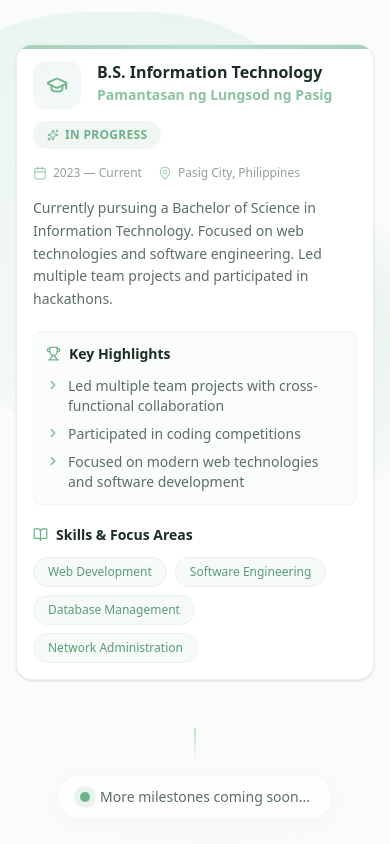
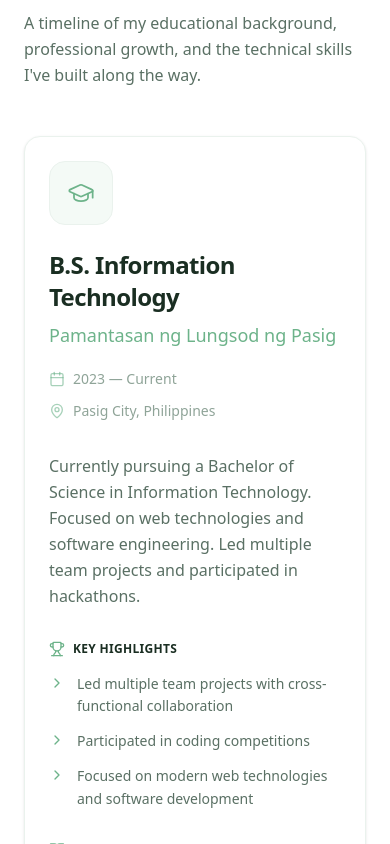
Before and after one commit to KlyrhonMiko/portfolio, a Next.js app: page / in a window 390 px wide. Shown: the part 4980-5824 px from the top of the page. Built offline with nearby package versions, Linux system fonts and the light colour scheme.

Commit message:
fix: redesign experience section with a more modern design

```diff
--- a/src/components/Experience.tsx
+++ b/src/components/Experience.tsx
@@ -2,16 +2,7 @@
 
 import { motion, useInView } from "framer-motion";
 import { useRef } from "react";
-import {
-  Briefcase,
-  GraduationCap,
-  Calendar,
-  MapPin,
-  BookOpen,
-  Trophy,
-  ChevronRight,
-  Sparkles,
-} from "lucide-react";
+import { Briefcase, GraduationCap, Calendar, MapPin, ChevronRight, Trophy, BookOpen } from "lucide-react";
 
 const experiences = [
   {
@@ -20,14 +11,13 @@ const experiences = [
     organization: "Pamantasan ng Lungsod ng Pasig",
     location: "Pasig City, Philippines",
     period: "2023 — Current",
-    status: "In Progress",
     description:
       "Currently pursuing a Bachelor of Science in Information Technology. Focused on web technologies and software engineering. Led multiple team projects and participated in hackathons.",
     skills: [
       "Web Development",
       "Software Engineering",
-      "Database Management",
-      "Network Administration",
+      "UI/UX Design",
+      "Machine Problems",
     ],
     highlights: [
       "Led multiple team projects with cross-functional collaboration",
@@ -38,267 +28,167 @@ const experiences = [
 ];
 
 export default function Experience() {
-  const ref = useRef(null);
-  const isInView = useInView(ref, { once: true, margin: "-80px" });
+  const containerRef = useRef(null);
+  const isInView = useInView(containerRef, { once: true, margin: "-100px" });
+
+  const containerVariants = {
+    hidden: { opacity: 0 },
+    visible: {
+      opacity: 1,
+      transition: {
+        staggerChildren: 0.15,
+        delayChildren: 0.2,
+      },
+    },
+  };
+
+  const itemVariants = {
+    hidden: { opacity: 0, y: 30 },
+    visible: {
+      opacity: 1,
+      y: 0,
+      transition: {
+        duration: 0.7,
+        ease: [0.21, 0.47, 0.32, 0.98] as const,
+      },
+    },
+  };
 
   return (
-    <section
-      id="experience"
-      className="relative pt-12 pb-12 md:pt-16 md:pb-16"
+    <section id="experience" className="relative pt-24 pb-32 md:pt-32 md:pb-40 bg-surface">
+      <div className="mx-auto max-w-7xl px-6 md:px-12 lg:px-20" ref={containerRef}>
+        <motion.div
+          variants={containerVariants}
+          initial="hidden"
+          animate={isInView ? "visible" : "hidden"}
+          className="grid grid-cols-1 lg:grid-cols-12 gap-12 lg:gap-24"
         >
-      {/* Animated background blobs */}
-      <div className="pointer-events-none absolute inset-0">
-        <div className="dot-pattern absolute inset-0 opacity-[0.02]" />
-        {/* Blob left — slow horizontal drift */}
-        <div
-          className="absolute -left-20 top-1/4 h-[400px] w-[400px] opacity-[0.12]"
-          style={{
-            background:
-              "linear-gradient(180deg, var(--color-accent-teal), var(--color-primary-light))",
-            animation:
-              "blob 15s ease-in-out infinite, float-3 22s ease-in-out infinite",
-            borderRadius: "40% 60% 70% 30% / 50% 40% 60% 50%",
-          }}
-        />
-        {/* Blob right — counter-morph with blur */}
-        <div
-          className="absolute -right-16 bottom-1/3 h-[350px] w-[350px] opacity-[0.10]"
-          style={{
-            background:
-              "linear-gradient(200deg, var(--color-primary), var(--color-accent))",
-            animation:
-              "blob 11s ease-in-out infinite reverse, float-1 18s ease-in-out infinite reverse",
-            borderRadius: "60% 40% 30% 70% / 60% 30% 70% 40%",
-            filter: "blur(20px)",
-          }}
-        />
-        {/* Small top-center glow */}
-        <div
-          className="absolute left-1/2 top-10 h-[180px] w-[180px] -translate-x-1/2 opacity-[0.08]"
-          style={{
-            background: "var(--color-accent-teal)",
-            animation:
-              "blob 9s ease-in-out infinite, float-2 12s ease-in-out infinite",
-            borderRadius: "60% 40% 30% 70% / 60% 30% 70% 40%",
-            filter: "blur(50px)",
-          }}
-        />
+          {/* Editorial Left Pane (Sticky) */}
+          <div className="lg:col-span-4 relative">
+            <div className="sticky top-32">
+              <motion.div variants={itemVariants}>
+                <span className="mb-4 inline-block text-xs font-bold uppercase tracking-[0.2em] text-primary/80">
+                  Experience
+                </span>
+                <h2 className="text-4xl sm:text-5xl md:text-6xl font-black tracking-tight text-heading leading-[1.1] mb-6">
+                  My Journey.
+                </h2>
+                <div className="h-1 w-16 bg-primary mb-8 rounded-full" />
+                <p className="text-base md:text-lg text-body leading-relaxed max-w-sm">
+                  A timeline of my educational background, professional growth, and the technical skills I&apos;ve built along the way.
+                </p>
+              </motion.div>
+            </div>
           </div>
 
-      <div className="relative mx-auto max-w-5xl px-4 sm:px-6" ref={ref}>
-        {/* Section heading */}
+          {/* Right Pane (Content) */}
+          <div className="lg:col-span-8 space-y-12">
+            {experiences.map((exp, index) => (
               <motion.div
-          initial={{ opacity: 0, y: 30 }}
-          animate={isInView ? { opacity: 1, y: 0 } : {}}
-          transition={{ duration: 0.6 }}
-          className="mb-10 sm:mb-16 text-center"
+                key={`${exp.title}-${index}`}
+                variants={itemVariants}
+                className="group relative"
               >
-          <span className="mb-3 inline-block text-xs sm:text-sm font-semibold uppercase tracking-[0.15em] text-[#81C784]">
-            Experience
-          </span>
-          <h2 className="mb-4 text-2xl font-bold text-[#2E3A3C] sm:text-3xl md:text-4xl lg:text-5xl">
-            My Journey
-          </h2>
-          <div className="mx-auto h-0.5 w-20 bg-[#81C784]" />
-          <p className="mx-auto mt-4 max-w-lg text-body">
-            A timeline of my educational background and professional growth
-          </p>
-        </motion.div>
+                {/* Timeline connection line for desktop */}
+                {index !== experiences.length - 1 && (
+                  <div className="absolute left-8 top-24 bottom-[-3rem] w-px bg-border-light hidden sm:block" />
+                )}
 
-        {/* Timeline */}
-        <div className="relative mx-auto max-w-2xl">
-          {/* Animated vertical line */}
-          <div
-            className="absolute left-1/2 top-0 hidden -translate-x-1/2 md:block"
-            style={{ width: "2px" }}
-          >
-            <motion.div
-              initial={{ height: 0 }}
-              animate={isInView ? { height: "100%" } : {}}
-              transition={{ duration: 1.8, ease: "easeOut", delay: 0.3 }}
-              className="bg-gradient-to-b from-primary via-accent-teal to-primary-light"
-            />
+                <div className="bg-surface border border-border-light hover:border-primary/30 transition-colors duration-500 rounded-2xl md:rounded-3xl p-6 md:p-10 shadow-sm hover:shadow-xl hover:shadow-primary/5">
+                  <div className="flex flex-col sm:flex-row gap-6 mb-8">
+                    {/* Icon Container */}
+                    <div className="shrink-0">
+                      <div className="flex h-16 w-16 items-center justify-center rounded-2xl bg-surface-elevated border border-border-light text-primary group-hover:bg-primary group-hover:text-white transition-all duration-300">
+                        {exp.type === "work" ? (
+                          <Briefcase strokeWidth={1.5} size={28} />
+                        ) : (
+                          <GraduationCap strokeWidth={1.5} size={28} />
+                        )}
+                      </div>
                     </div>
 
-          <div className="space-y-12">
-            {experiences.map((exp, index) => (
-              <motion.div
-                key={`${exp.title}-${exp.period}`}
-                initial={{ opacity: 0, y: 40 }}
-                animate={isInView ? { opacity: 1, y: 0 } : {}}
-                transition={{ duration: 0.7, delay: 0.4 + index * 0.2 }}
-                className="relative"
-              >
-                {/* Timeline node */}
-                <div className="absolute left-1/2 top-0 z-10 hidden -translate-x-1/2 -translate-y-1/2 md:flex">
-                  <div className="relative">
-                    <span
-                      className="absolute -inset-2 rounded-full bg-primary/20"
-                      style={{
-                        animation:
-                          "pulse-ring 2.5s cubic-bezier(0, 0, 0.2, 1) infinite",
-                      }}
-                    />
-                    <div className="relative flex h-10 w-10 items-center justify-center rounded-full border-[3px] border-primary bg-surface shadow-lg shadow-primary/20">
-                      {exp.type === "work" ? (
-                        <Briefcase size={16} className="text-primary" />
-                      ) : (
-                        <GraduationCap size={16} className="text-primary" />
+                    {/* Header Info */}
+                    <div className="flex-grow">
+                      <div className="flex flex-col sm:flex-row sm:items-start sm:justify-between gap-4 mb-2">
+                        <div>
+                          <h3 className="text-2xl md:text-3xl font-bold text-heading tracking-tight mb-2">
+                            {exp.title}
+                          </h3>
+                          <div className="text-lg font-medium text-primary mb-3">
+                            {exp.organization}
+                          </div>
+                        </div>
+                      </div>
+
+                      <div className="flex flex-wrap items-center gap-x-6 gap-y-3 text-sm font-medium text-muted">
+                        <span className="flex items-center gap-2">
+                          <Calendar size={16} className="text-primary/60" />
+                          {exp.period}
+                        </span>
+                        {exp.location && (
+                          <span className="flex items-center gap-2">
+                            <MapPin size={16} className="text-primary/60" />
+                            {exp.location}
+                          </span>
                         )}
                       </div>
                     </div>
                   </div>
 
-                {/* Card */}
-                <div className="pt-8">
-                  <motion.div
-                    whileHover={{ y: -4 }}
-                    transition={{ duration: 0.3, ease: "easeOut" }}
-                    className="group relative overflow-hidden rounded-2xl border border-border-light bg-surface shadow-sm transition-shadow duration-400 hover:border-primary/20 hover:shadow-xl hover:shadow-primary/8"
-                  >
-                    {/* Top gradient accent */}
-                    <div className="absolute inset-x-0 top-0 h-1 bg-gradient-to-r from-primary via-accent-teal to-primary opacity-60 transition-opacity duration-300 group-hover:opacity-100" />
-
-                    <div className="p-4 sm:p-6 md:p-8">
-                      {/* Header */}
-                      <div className="mb-4 sm:mb-5 flex flex-col gap-3 sm:flex-row sm:items-start sm:justify-between">
-                        <div className="flex items-start gap-4">
-                          {/* Icon */}
-                          <div className="flex h-12 w-12 shrink-0 items-center justify-center rounded-xl bg-gradient-to-br from-primary/10 to-accent-teal/10 text-primary transition-all duration-300 group-hover:from-primary group-hover:to-primary-dark group-hover:text-white group-hover:shadow-lg group-hover:shadow-primary/25">
-                            {exp.type === "work" ? (
-                              <Briefcase size={22} />
-                            ) : (
-                              <GraduationCap size={22} />
-                            )}
-                          </div>
-                          <div>
-                            <h3 className="text-base font-bold leading-snug text-heading sm:text-lg md:text-xl">
-                              {exp.title}
-                            </h3>
-                            <p className="mt-0.5 text-sm font-semibold text-primary/80">
-                              {exp.organization}
-                            </p>
-                          </div>
-                        </div>
-                        {/* Status badge */}
-                        {exp.status && (
-                          <span className="inline-flex shrink-0 items-center gap-1.5 self-start rounded-full bg-primary/10 px-3.5 py-1.5 text-xs font-bold uppercase tracking-wide text-primary">
-                            <Sparkles size={12} />
-                            {exp.status}
-                          </span>
-                        )}
-                      </div>
-
-                      {/* Meta info row */}
-                      <div className="mb-4 sm:mb-5 flex flex-wrap items-center gap-x-4 sm:gap-x-5 gap-y-2 text-xs sm:text-sm text-muted">
-                        <span className="flex items-center gap-1.5">
-                          <Calendar size={14} className="text-primary/60" />
-                          {exp.period}
-                        </span>
-                        {exp.location && (
-                          <span className="flex items-center gap-1.5">
-                            <MapPin size={14} className="text-primary/60" />
-                            {exp.location}
-                          </span>
-                        )}
-                      </div>
-
                   {/* Description */}
-                      <p className="mb-5 sm:mb-6 text-sm sm:text-base leading-relaxed text-body">
+                  <p className="text-base leading-relaxed text-body mb-8 max-w-3xl">
                     {exp.description}
                   </p>
 
-                      {/* Highlights */}
+                  {/* Highlights & Skills Grid */}
+                  <div className="grid md:grid-cols-2 gap-8">
                     {exp.highlights && exp.highlights.length > 0 && (
-                        <div className="mb-5 sm:mb-6 rounded-lg sm:rounded-xl border border-border-light/60 bg-primary-lighter/30 p-3 sm:p-4">
-                          <div className="mb-3 flex items-center gap-2 text-sm font-semibold text-heading">
-                            <Trophy
-                              size={15}
-                              className="text-primary"
-                            />
+                      <div>
+                        <div className="mb-4 flex items-center gap-2 font-bold text-heading tracking-wide uppercase text-xs">
+                          <Trophy size={16} className="text-primary" />
                           Key Highlights
                         </div>
-                          <ul className="space-y-2">
+                        <ul className="space-y-3">
                           {exp.highlights.map((highlight, i) => (
-                              <motion.li
-                                key={i}
-                                initial={{ opacity: 0, x: -10 }}
-                                animate={isInView ? { opacity: 1, x: 0 } : {}}
-                                transition={{
-                                  duration: 0.4,
-                                  delay: 0.8 + i * 0.1,
-                                }}
-                                className="flex items-start gap-2 text-sm text-body"
-                              >
-                                <ChevronRight
-                                  size={14}
-                                  className="mt-0.5 shrink-0 text-primary"
-                                />
+                            <li key={i} className="flex items-start gap-3 text-sm text-body leading-relaxed">
+                              <ChevronRight size={16} className="mt-0.5 shrink-0 text-primary" />
                               {highlight}
-                              </motion.li>
+                            </li>
                           ))}
                         </ul>
                       </div>
                     )}
 
-                      {/* Skills */}
                     <div>
-                        <div className="mb-3 flex items-center gap-2 text-sm font-semibold text-heading">
-                          <BookOpen size={15} className="text-primary" />
-                          Skills & Focus Areas
+                      <div className="mb-4 flex items-center gap-2 font-bold text-heading tracking-wide uppercase text-xs">
+                        <BookOpen size={16} className="text-primary" />
+                        Focus Areas
                       </div>
                       <div className="flex flex-wrap gap-2">
-                          {exp.skills.map((skill, i) => (
-                            <motion.span
+                        {exp.skills.map((skill) => (
+                          <span
                             key={skill}
-                              initial={{ opacity: 0, scale: 0.8 }}
-                              animate={
-                                isInView ? { opacity: 1, scale: 1 } : {}
-                              }
-                              transition={{
-                                duration: 0.3,
-                                delay: 1.0 + i * 0.08,
-                              }}
-                              className="rounded-full border border-border-light bg-gradient-to-r from-primary-lighter/60 to-primary-light/40 px-3.5 py-1.5 text-xs font-medium text-primary-dark transition-all duration-300 hover:-translate-y-0.5 hover:border-primary/25 hover:shadow-md hover:shadow-primary/10"
+                            className="rounded-lg bg-surface-elevated border border-border-light px-3 py-1.5 text-xs font-semibold text-body hover:text-heading hover:border-border transition-colors cursor-default"
                           >
                             {skill}
-                            </motion.span>
+                          </span>
                         ))}
                       </div>
                     </div>
                   </div>
+                </div>
+              </motion.div>
+            ))}
+
+            <motion.div variants={itemVariants} className="pt-8 flex items-center gap-6">
+              <div className="h-px bg-border-light flex-grow" />
+              <span className="text-sm font-bold tracking-widest uppercase text-muted">
+                More to come
+              </span>
+              <div className="h-px bg-border-light flex-grow" />
             </motion.div>
           </div>
         </motion.div>
-            ))}
-          </div>
-
-          {/* "More to come" indicator */}
-          <motion.div
-            initial={{ opacity: 0, y: 20 }}
-            animate={isInView ? { opacity: 1, y: 0 } : {}}
-            transition={{ duration: 0.6, delay: 1.2 }}
-            className="mt-12 flex flex-col items-center"
-          >
-            {/* Connector */}
-            <div className="mb-4 h-8 w-0.5 bg-gradient-to-b from-primary/40 to-transparent" />
-            <div className="glass flex items-center gap-2.5 rounded-full px-5 py-2.5">
-              <span className="relative flex h-2.5 w-2.5">
-                <span
-                  className="absolute inline-flex h-full w-full rounded-full bg-primary opacity-60"
-                  style={{
-                    animation:
-                      "pulse-ring 2s cubic-bezier(0, 0, 0.2, 1) infinite",
-                  }}
-                />
-                <span className="relative inline-flex h-2.5 w-2.5 rounded-full bg-primary" />
-              </span>
-              <span className="text-sm font-medium text-body">
-                More milestones coming soon...
-              </span>
-            </div>
-          </motion.div>
-        </div>
       </div>
     </section>
   );
```
Lines whose indentation alone changed are shown as unchanged.
